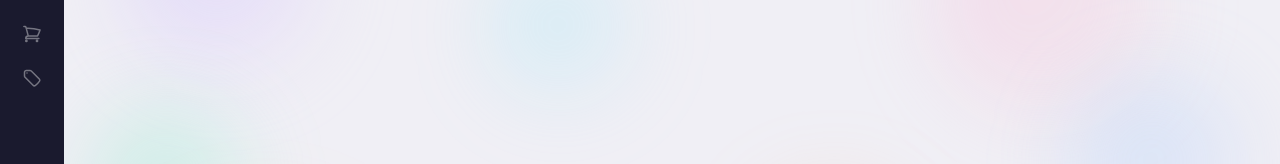
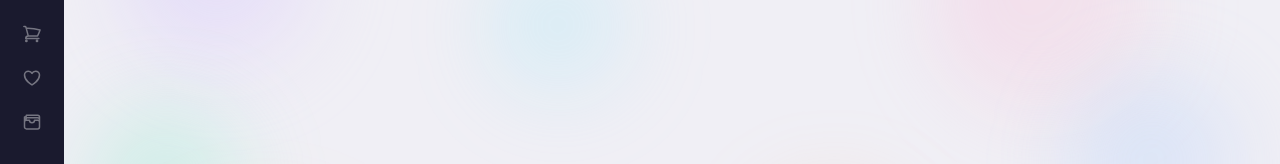
Before and after one commit to Zaya-0115/Agentic, a Next.js app: page / in a window 1280 px wide. Shown: the part 162-326 px from the top of the page. Built offline with nearby package versions, Linux system fonts and the light colour scheme.

Commit message:
feat: replace brands with favorites + add wallet nav

```diff
--- a/src/components/ChatInterface.tsx
+++ b/src/components/ChatInterface.tsx
@@ -114,7 +114,8 @@ export default function ChatInterface() {
       return <CartView items={cart.items} totalPrice={cart.totalPrice}
         onRemove={cart.removeFromCart} onUpdateQty={cart.updateQuantity} />;
     }
-    if (activePage === "brands") return <BrandsView searchFor={searchFor} />;
+    if (activePage === "favorites") return <PlaceholderPage title="Хадгалсан" desc="Танд таалагдсан бараанууд энд хадгалагдана." />;
+    if (activePage === "wallet") return <PlaceholderPage title="Хэтэвч" desc="Төлбөрийн арга, түүх болон гүйлгээний түүх." />;
     if (activePage === "favorites") return <PlaceholderPage title="Хадгалсан" desc="Танд таалагдсан бараануудыг энд хадгалагдана." />;
     return <LandingView input={input} setInput={setInput} isLoading={isLoading} handleSubmit={handleSubmit} />;
   };
--- a/src/components/Sidebar.tsx
+++ b/src/components/Sidebar.tsx
@@ -11,7 +11,8 @@ const NAV_ITEMS = [
 
   { id: "listing", label: "Хайх", icon: <svg className="w-5 h-5" fill="none" viewBox="0 0 24 24" stroke="currentColor" strokeWidth={1.8}><path strokeLinecap="round" strokeLinejoin="round" d="M3.75 6A2.25 2.25 0 016 3.75h2.25A2.25 2.25 0 0110.5 6v2.25a2.25 2.25 0 01-2.25 2.25H6a2.25 2.25 0 01-2.25-2.25V6zM3.75 15.75A2.25 2.25 0 016 13.5h2.25a2.25 2.25 0 012.25 2.25V18a2.25 2.25 0 01-2.25 2.25H6A2.25 2.25 0 013.75 18v-2.25zM13.5 6a2.25 2.25 0 012.25-2.25H18A2.25 2.25 0 0120.25 6v2.25A2.25 2.25 0 0118 10.5h-2.25a2.25 2.25 0 01-2.25-2.25V6zM13.5 15.75a2.25 2.25 0 012.25-2.25H18a2.25 2.25 0 012.25 2.25V18A2.25 2.25 0 0118 20.25h-2.25A2.25 2.25 0 0113.5 18v-2.25z" /></svg> },
   { id: "cart", label: "Сагс", icon: <svg className="w-5 h-5" fill="none" viewBox="0 0 24 24" stroke="currentColor" strokeWidth={1.8}><path strokeLinecap="round" strokeLinejoin="round" d="M2.25 3h1.386c.51 0 .955.343 1.087.835l.383 1.437M7.5 14.25a3 3 0 00-3 3h15.75m-12.75-3h11.218c1.121-2.3 2.1-4.684 2.924-7.138a60.114 60.114 0 00-16.536-1.84M7.5 14.25L5.106 5.272M6 20.25a.75.75 0 11-1.5 0 .75.75 0 011.5 0zm12.75 0a.75.75 0 11-1.5 0 .75.75 0 011.5 0z" /></svg> },
-  { id: "brands", label: "Брэнд", icon: <svg className="w-5 h-5" fill="none" viewBox="0 0 24 24" stroke="currentColor" strokeWidth={1.8}><path strokeLinecap="round" strokeLinejoin="round" d="M9.568 3H5.25A2.25 2.25 0 003 5.25v4.318c0 .597.237 1.17.659 1.591l9.581 9.581c.699.699 1.78.872 2.607.33a18.095 18.095 0 005.223-5.223c.542-.827.369-1.908-.33-2.607L11.16 3.66A2.25 2.25 0 009.568 3z" /><path strokeLinecap="round" strokeLinejoin="round" d="M6 6h.008v.008H6V6z" /></svg> },
+  { id: "favorites", label: "Хадгалсан", icon: <svg className="w-5 h-5" fill="none" viewBox="0 0 24 24" stroke="currentColor" strokeWidth={1.8}><path strokeLinecap="round" strokeLinejoin="round" d="M21 8.25c0-2.485-2.099-4.5-4.688-4.5-1.935 0-3.597 1.126-4.312 2.733-.715-1.607-2.377-2.733-4.313-2.733C5.1 3.75 3 5.765 3 8.25c0 7.22 9 12 9 12s9-4.78 9-12z" /></svg> },
+  { id: "wallet", label: "Хэтэвч", icon: <svg className="w-5 h-5" fill="none" viewBox="0 0 24 24" stroke="currentColor" strokeWidth={1.8}><path strokeLinecap="round" strokeLinejoin="round" d="M21 12a2.25 2.25 0 00-2.25-2.25H15a3 3 0 11-6 0H5.25A2.25 2.25 0 003 12m18 0v6a2.25 2.25 0 01-2.25 2.25H5.25A2.25 2.25 0 013 18v-6m18 0V9M3 12V9m18 0a2.25 2.25 0 00-2.25-2.25H5.25A2.25 2.25 0 013 9m18 0V6a2.25 2.25 0 00-2.25-2.25H5.25A2.25 2.25 0 013 6v3" /></svg> },
 
 ];
 
```
